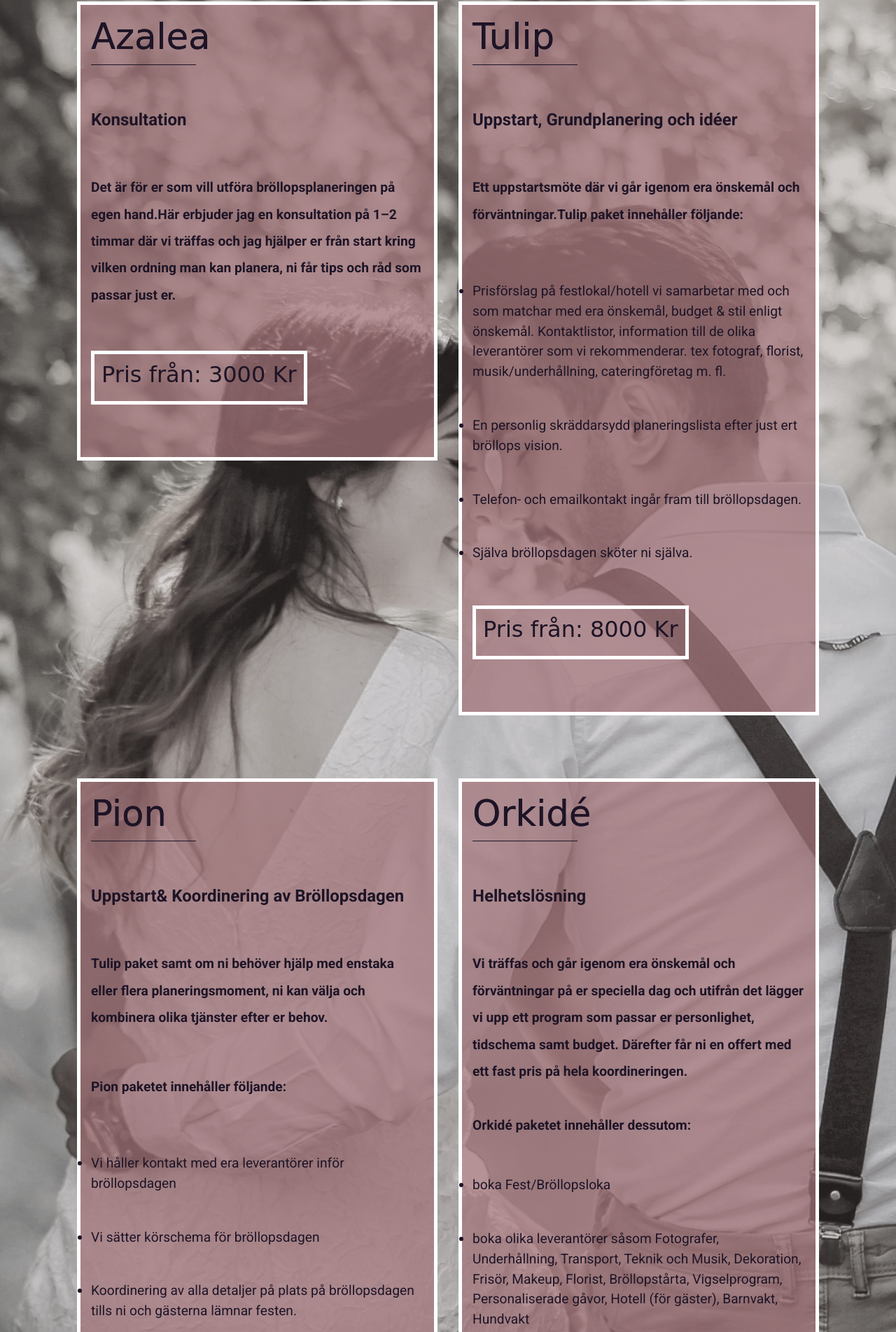
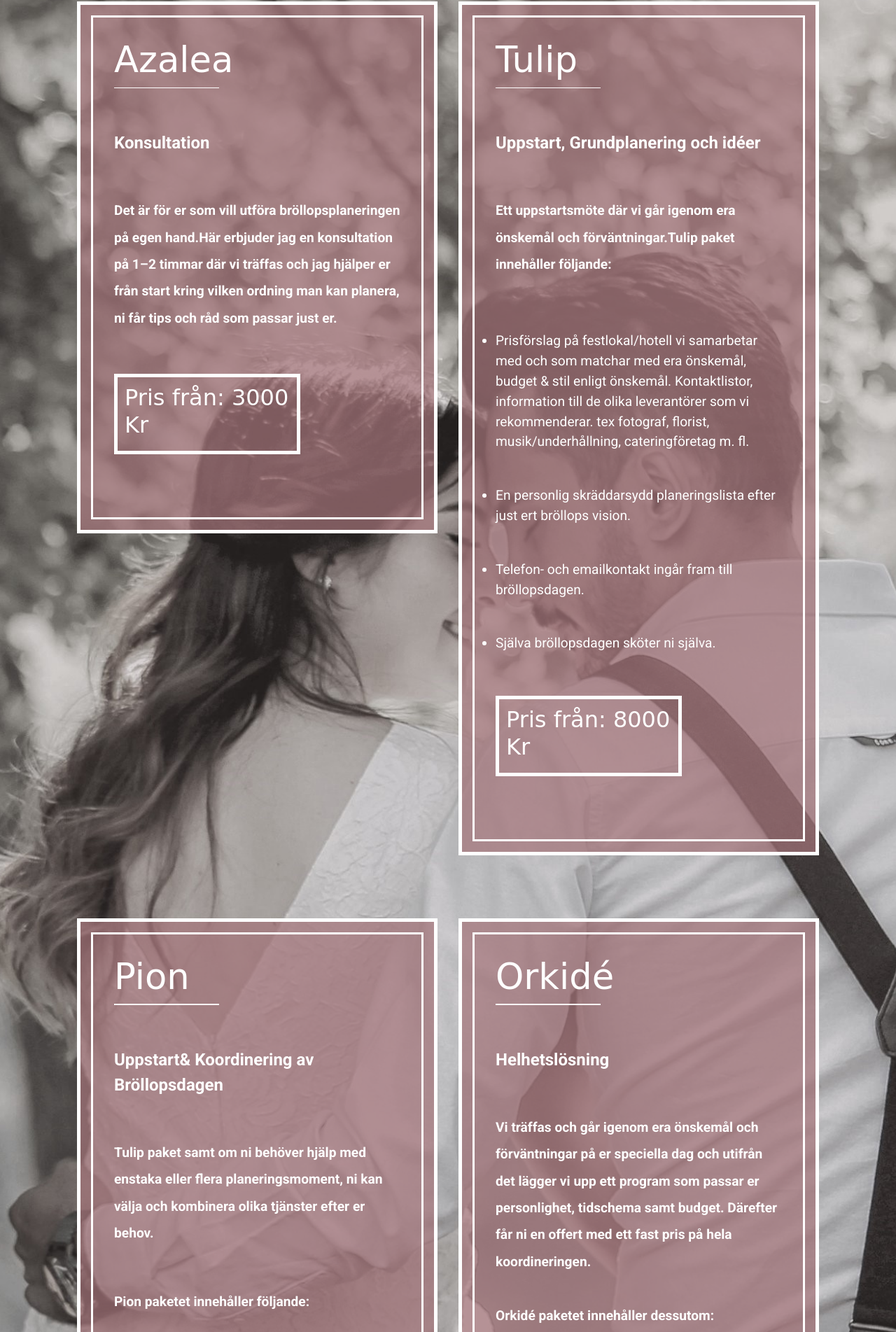
Before and after one commit to edinagruner/Evently-website, a plain HTML site: page index.html in a window 1280 px wide. Shown: the part 4786-6689 px from the top of the page at 70% size. Drawn offline with nearby package versions, Linux system fonts and the light colour scheme; a web font is replaced by a local one.

Commit message:
add new index

```diff
--- a/index.html
+++ b/index.html
@@ -122,7 +122,7 @@
       <div class="carousel-item">
 
 
-        <div class="text-box-services bg-brown white left">
+        <div class="text-box-services bg-meat white left">
           <h4 >Vigsel, Bröllopsceremonin</h4>
           <br>
 
@@ -298,9 +298,9 @@ Blommor är viktigt för att skapa en fin stämning kring bröllopet och inget b
   <div class="row">
 
     <div class="col-12 col-lg-6 col-xlg-3 ">
-      <div id="azalea" class="text-box-prices  blue left"><div class= blue-border-box><h4>Azalea</h4> <div class="prices-line bg-blue"></div><p
+      <div id="azalea" class="text-box-prices  white left"><div class= white-border-box><h4>Azalea</h4> <div class="prices-line bg-white"></div><p
     class=bigger-p><b>Konsultation</b></p>
-      <p class="blue p-prices">Det är för er som vill utföra bröllopsplaneringen på egen hand.Här erbjuder jag en konsultation på 1–2
+      <p class="white p-prices">Det är för er som vill utföra bröllopsplaneringen på egen hand.Här erbjuder jag en konsultation på 1–2
     timmar där vi träffas och jag hjälper er från start kring vilken ordning man kan planera, ni får tips och råd som passar just er.</p>
     <div class="price-box"><h5>Pris från: 3000 Kr</h5></div></div></div>
     </div>
@@ -313,8 +313,8 @@ Blommor är viktigt för att skapa en fin stämning kring bröllopet och inget b
 
 
     <div class="col-12 col-lg-6 col-xlg-3 ">
-      <div id="tulip" class="text-box-prices  blue left"><div class= blue-border-box><h4>Tulip</h4> <div class="prices-line bg-blue"></div><p class=bigger-p><b>Uppstart, Grundplanering och idéer</b></p>
-      <p class="blue p-prices">Ett uppstartsmöte där vi går igenom era önskemål och förväntningar.Tulip paket innehåller följande: </p> <br>
+      <div id="tulip" class="text-box-prices  white left"><div class= white-border-box><h4>Tulip</h4> <div class="prices-line bg-white"></div><p class=bigger-p><b>Uppstart, Grundplanering och idéer</b></p>
+      <p class="white p-prices">Ett uppstartsmöte där vi går igenom era önskemål och förväntningar.Tulip paket innehåller följande: </p> <br>
       <br>
     <ul class="ul-prices">
   <li class="li-prices">Prisförslag på festlokal/hotell vi samarbetar med och som matchar med era önskemål, budget & stil enligt önskemål. Kontaktlistor, information till de olika leverantörer som vi rekommenderar. tex fotograf, florist, musik/underhållning, cateringföretag m. fl.</li>
@@ -343,10 +343,10 @@ Blommor är viktigt för att skapa en fin stämning kring bröllopet och inget b
 
 
       <div class="col-12 col-lg-6 col-xlg-3 ">
-    <div id="pion" class="text-box-prices  blue left"><div class= blue-border-box><h4>Pion</h4> <div class="prices-line bg-blue"></div>
+    <div id="pion" class="text-box-prices  white left"><div class= white-border-box><h4>Pion</h4> <div class="prices-line bg-white"></div>
 <p class=bigger-p><b>Uppstart& Koordinering av Bröllopsdagen</b></p>
-    <p class="blue p-prices">Tulip paket samt om ni behöver hjälp med enstaka eller flera planeringsmoment, ni kan välja och kombinera olika tjänster efter er behov.</p>
-    <p class="blue p-prices"> Pion paketet innehåller följande:</p>
+    <p class="white p-prices">Tulip paket samt om ni behöver hjälp med enstaka eller flera planeringsmoment, ni kan välja och kombinera olika tjänster efter er behov.</p>
+    <p class="white p-prices"> Pion paketet innehåller följande:</p>
 <br>
 <br>
 
@@ -366,7 +366,7 @@ Vi håller kontakt med era leverantörer inför bröllopsdagen
 
   </ul>
 
-  <p class="blue p-prices">Ni ska bara njuta!</p>
+  <p class="white p-prices">Ni ska bara njuta!</p>
 
     <div class="price-box"><h5>Pris från: 25 000 Kr</h5></div></div></div>
 
@@ -377,9 +377,9 @@ Vi håller kontakt med era leverantörer inför bröllopsdagen
 
 
       <div class="col-12 col-lg-6 col-xlg-3 ">
-    <div id="orkide" class="text-box-prices  blue left"><div class= blue-border-box><h4>Orkidé</h4> <div class="prices-line bg-blue"></div>
+    <div id="orkide" class="text-box-prices  white left"><div class= white-border-box><h4>Orkidé</h4> <div class="prices-line bg-white"></div>
 <p class=bigger-p><b>Helhetslösning</b></p>
-    <p class="blue p-prices">Vi träffas och går igenom era önskemål och förväntningar på er speciella dag och utifrån det lägger vi upp ett program som passar er personlighet, tidschema samt budget. Därefter får ni en offert med ett fast pris på hela koordineringen.<br><br>
+    <p class="white p-prices">Vi träffas och går igenom era önskemål och förväntningar på er speciella dag och utifrån det lägger vi upp ett program som passar er personlighet, tidschema samt budget. Därefter får ni en offert med ett fast pris på hela koordineringen.<br><br>
       Orkidé paketet innehåller dessutom:</p>
 <br>
   <ul class="ul-prices">
```
